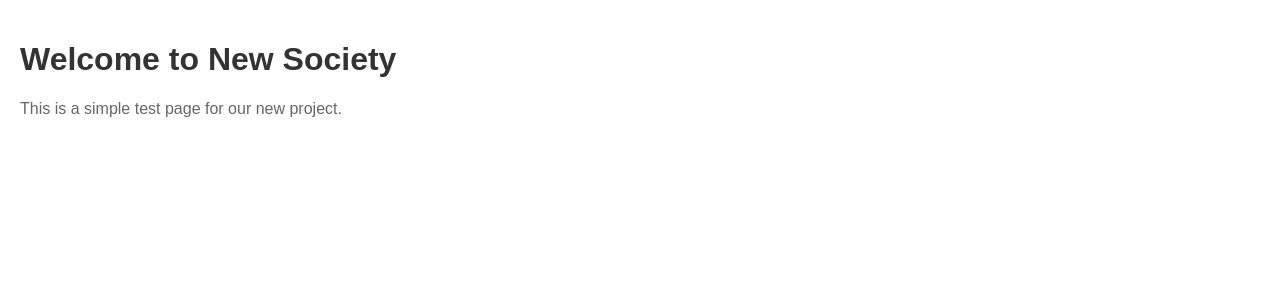
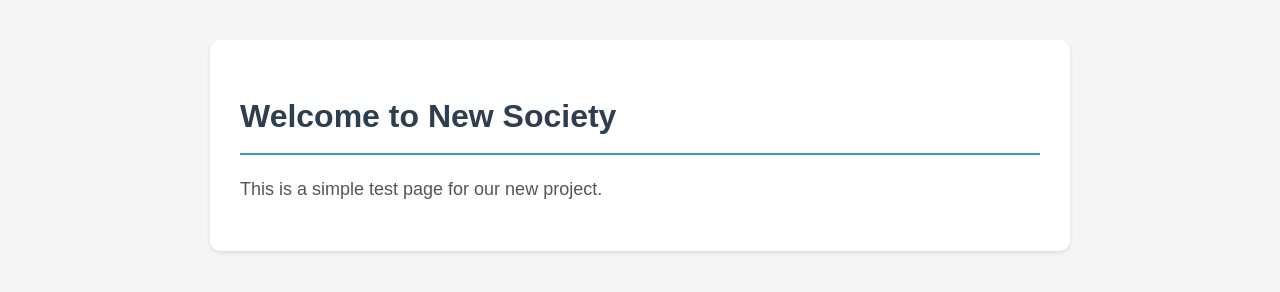
Before and after one commit to johnlennyt5/new-society-test, a plain HTML site: page index.html in a window 1280 px wide. Drawn offline with Linux system fonts and the light colour scheme.

Commit message:
Add enhanced CSS styling

```diff
--- a/index.html
+++ b/index.html
@@ -8,18 +8,34 @@
         body {
             font-family: Arial, sans-serif;
             margin: 0;
-            padding: 20px;
+            padding: 40px;
+            background-color: #f5f5f5;
+            line-height: 1.6;
+        }
+        .container {
+            max-width: 800px;
+            margin: 0 auto;
+            background-color: white;
+            padding: 30px;
+            border-radius: 10px;
+            box-shadow: 0 2px 4px rgba(0,0,0,0.1);
         }
         h1 {
-            color: #333;
+            color: #2c3e50;
+            border-bottom: 2px solid #3498db;
+            padding-bottom: 10px;
+            margin-bottom: 20px;
         }
         p {
-            color: #666;
+            color: #555;
+            font-size: 18px;
         }
     </style>
 </head>
 <body>
-    <h1>Welcome to New Society</h1>
-    <p>This is a simple test page for our new project.</p>
+    <div class="container">
+        <h1>Welcome to New Society</h1>
+        <p>This is a simple test page for our new project.</p>
+    </div>
 </body>
 </html>
```
